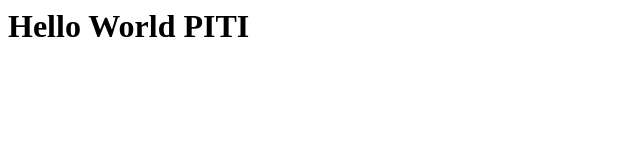
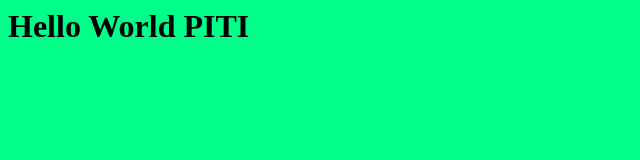
Before and after one commit to ninefyi/MyGit, a plain HTML site: page index.html in a window 1280 px wide. Shown: the whole page, without its empty margins (0-640 px from the left). Drawn offline with Linux system fonts and the light colour scheme.

Commit message:
Added background color

```diff
--- a/index.html
+++ b/index.html
@@ -1,6 +1,9 @@
 <html>
 <head>
 	<title></title>
+	<style type="text/css">
+		body { background-color: #00ff88;}
+	</style>
 </head>
 <body>
 	<h1>Hello World PITI</h1>
```
